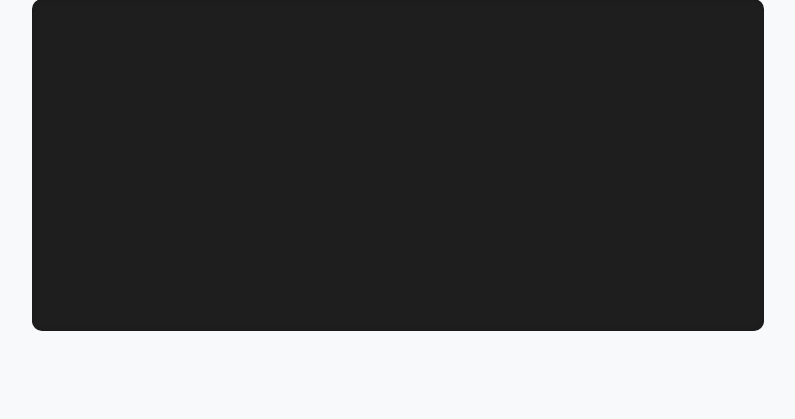
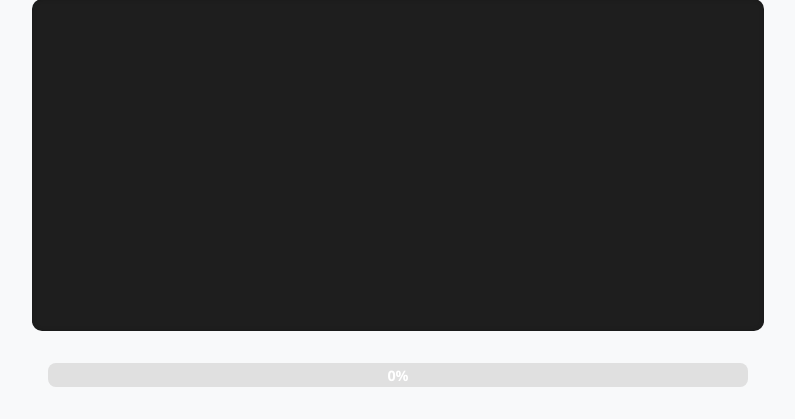
Before and after one commit to MIOsGIT/AScode-scraper, a Flask app: page / in a window 1280 px wide. Shown: the part 440-859 px from the top of the page, without its empty margins (242-1037 px from the left). Before the commit the page ends 771 px from the top, so only its background shows below. Run offline with Flask 3, Linux system fonts and the light colour scheme.

Commit message:
progress bar 생성

```diff
--- a/ascode_web/templates/index.html
+++ b/ascode_web/templates/index.html
@@ -85,6 +85,42 @@
       display: flex;
       justify-content: flex-end;
     }
+
+    /* Custom progress bar wrapper */
+    #progressWrapper {
+      width: 100%;
+      max-width: 700px;
+      margin-top: 1rem;
+    }
+
+    #progressOuter {
+      background: #e0e0e0;
+      border-radius: 8px;
+      overflow: hidden;
+      height: 24px;
+      position: relative;
+    }
+
+    #progressBarCustom {
+      background: linear-gradient(to right, #2196f3, #4caf50);
+      height: 100%;
+      width: 0%;
+      transition: width 0.3s ease;
+    }
+
+    #progressLabel {
+      position: absolute;
+      top: 0;
+      left: 0;
+      width: 100%;
+      height: 100%;
+      display: flex;
+      align-items: center;
+      justify-content: center;
+      font-size: 0.9rem;
+      color: #fff;
+      font-weight: bold;
+    }
   </style>
 </head>
 <body>
@@ -109,6 +145,14 @@
   </div>
 
   <pre id="logBox"></pre>
+
+  <!-- ✅ Custom styled progress bar -->
+  <div id="progressWrapper">
+    <div id="progressOuter">
+      <div id="progressBarCustom"></div>
+      <div id="progressLabel">0%</div>
+    </div>
+  </div>
 
   <script>
     let isLoggedIn = false;
@@ -150,6 +194,8 @@
         const reader = response.body.getReader();
         const decoder = new TextDecoder();
         const logArea = document.getElementById("logBox");
+        const progressBar = document.getElementById("progressBarCustom");
+        const progressLabel = document.getElementById("progressLabel");
 
         function read() {
           reader.read().then(({ done, value }) => {
@@ -158,6 +204,17 @@
             logArea.textContent += text;
             logArea.scrollTop = logArea.scrollHeight;
 
+            // ✅ Extract [current/total] and percent (e.g., [7/73] (9.6%))
+            const match = text.match(/\[(\d+)\/(\d+)]\s+\(([\d.]+)%\)/);
+            if (match) {
+              const current = parseInt(match[1]);
+              const total = parseInt(match[2]);
+              const percent = parseFloat(match[3]);
+              progressBar.style.width = `${percent}%`;
+              progressLabel.textContent = `${current}/${total} (${percent.toFixed(1)}%)`;
+            }
+
+            // ✅ ZIP 다운로드 트리거
             if (text.includes("ZIP_READY:")) {
               const zipPath = text.split("ZIP_READY:")[1].trim();
               const link = document.createElement("a");
@@ -176,6 +233,7 @@
       });
     }
 
+    // ✅ Enter 키로 로그인
     document.addEventListener("DOMContentLoaded", () => {
       const userIdInput = document.getElementById("userId");
       const passwordInput = document.getElementById("password");
```
Lines whose indentation alone changed are shown as unchanged.
